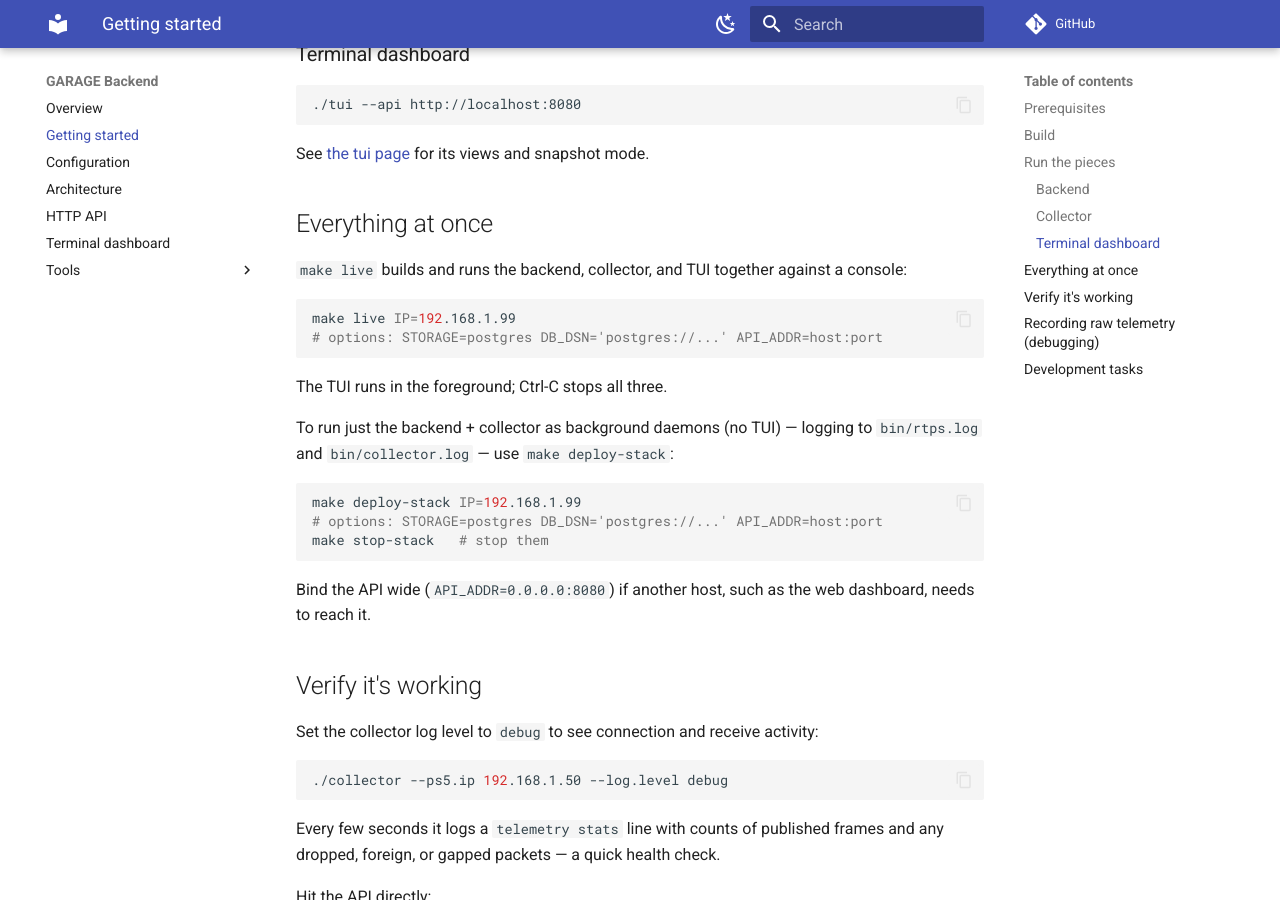
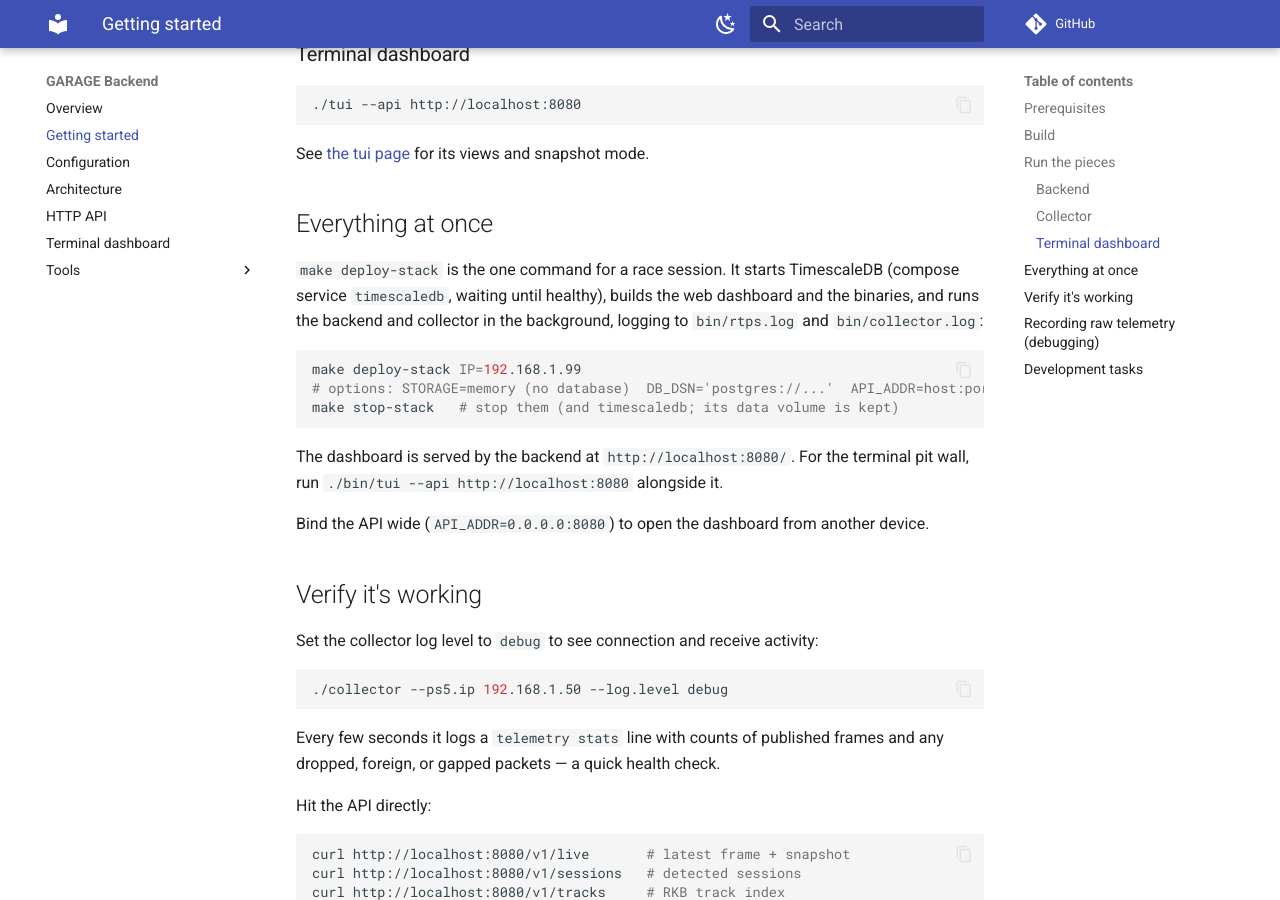
Before and after one commit to arush-sal/tmp-gt7-backend, an MkDocs documentation site: the page built from docs/getting-started.md, in a window 1280 px wide and 900 px high, scrolled down 1149 px. Built offline with MkDocs 1.6.1 and Material for MkDocs 9.7.7, drawn with Linux system fonts in a browser that asks for light colours; comment, search, counter and statistics services are not loaded.

Commit message:
chore(make): make deploy-stack the single race bring-up command
deploy-stack now starts the compose timescaledb service (waits for
healthy), builds the web UI, rtps, collector and tui, starts rtps and
the collector, and prints a health summary. STORAGE defaults to
postgres with the compose DSN; STORAGE=memory skips the database.
stop-stack also stops timescaledb (volume kept).

Drops the redundant live target (TUI runs separately against the
stack) and absorbs the root workspace race target.

Signed-off-by: Arush Salil <me@aru.sh>

````diff
--- a/docs/getting-started.md
+++ b/docs/getting-started.md
@@ -54,26 +54,20 @@ See [the tui page](tui.md) for its views and snapshot mode.
 
 ## Everything at once
 
-`make live` builds and runs the backend, collector, and TUI together against a console:
-
-```bash
-make live IP=192.168.1.99
-# options: STORAGE=postgres DB_DSN='postgres://...' API_ADDR=host:port
-```
-
-The TUI runs in the foreground; Ctrl-C stops all three.
-
-To run just the backend + collector as background daemons (no TUI) — logging to `bin/rtps.log` and
-`bin/collector.log` — use `make deploy-stack`:
+`make deploy-stack` is the one command for a race session. It starts TimescaleDB (compose service
+`timescaledb`, waiting until healthy), builds the web dashboard and the binaries, and runs the
+backend and collector in the background, logging to `bin/rtps.log` and `bin/collector.log`:
 
 ```bash
 make deploy-stack IP=192.168.1.99
-# options: STORAGE=postgres DB_DSN='postgres://...' API_ADDR=host:port
-make stop-stack   # stop them
+# options: STORAGE=memory (no database)  DB_DSN='postgres://...'  API_ADDR=host:port
+make stop-stack   # stop them (and timescaledb; its data volume is kept)
 ```
 
-Bind the API wide (`API_ADDR=0.0.0.0:8080`) if another host, such as the web dashboard, needs to
-reach it.
+The dashboard is served by the backend at `http://localhost:8080/`. For the terminal pit wall, run
+`./bin/tui --api http://localhost:8080` alongside it.
+
+Bind the API wide (`API_ADDR=0.0.0.0:8080`) to open the dashboard from another device.
 
 ## Verify it's working
 
````
Also changed, not shown: README.md (+3 -2 lines), 1 other file.
